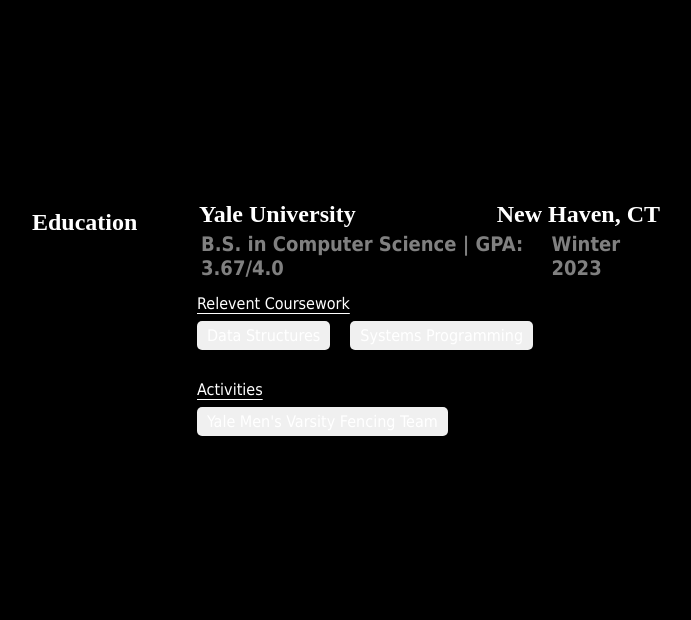
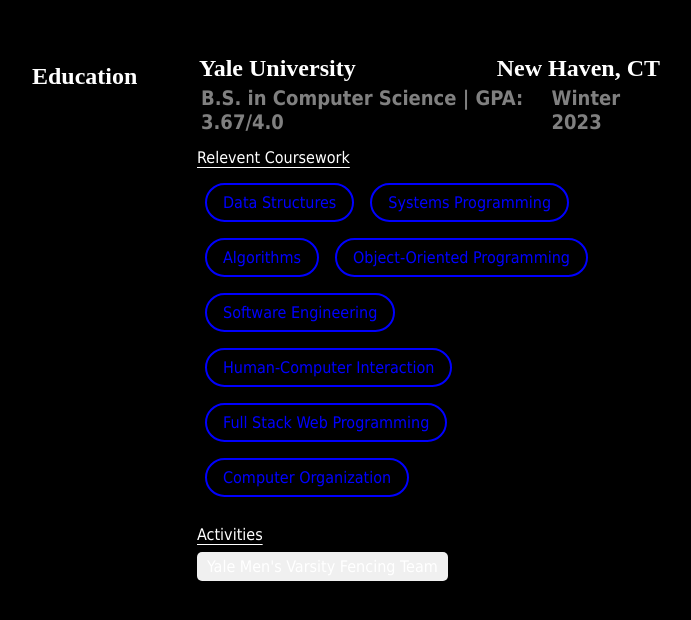
Before and after one commit to ading01/my_website, a React (Create React App) app: page / in a window 1280 px wide. Shown: the part 2096-2716 px from the top of the page, without its empty margins (298-989 px from the left). Built offline with nearby package versions, Linux system fonts and the light colour scheme.

Commit message:
added pill

```diff
--- a/src/components/HoverIcon.tsx
+++ b/src/components/HoverIcon.tsx
@@ -1,6 +1,5 @@
 import React from "react";
 import styled from "styled-components";
-import { useTheme } from "../contexts/ThemeContext";
 
 interface HoverIconProps {
   icon: React.ReactElement;
--- a/src/components/Navbar.tsx
+++ b/src/components/Navbar.tsx
@@ -21,6 +21,8 @@
   color: ${({ theme }) => theme.texts.primary};
   margin-right: 1rem;
   text-decoration: none;
+  font-size: 1.2rem;
+  transition: color 0.5s ease;
 `;
 
 const Navbar = () => {
--- /dev/null
+++ b/src/components/Pill.tsx
@@ -0,0 +1,35 @@
+import React from "react";
+import styled from "styled-components";
+
+interface PillProps {
+  children: React.ReactNode;
+  borderColor: string;
+  textColor: string;
+}
+
+const PillContainer = styled.span<{ borderColor: string; textColor: string }>`
+  display: inline-block;
+  padding: 0.5em 1em; // Adjust padding to your liking
+  font-size: 1rem; // Adjust font-size to your liking
+  background-color: transparent; // Transparent background
+  color: ${({ textColor }) => textColor}; // Text color passed via props
+  border: 2px solid ${({ borderColor }) => borderColor}; // Border color passed via props
+  border-radius: 50em; // High value to create pill shape
+  margin: 0.5em; // Add margin around the pill
+  user-select: none; // Prevent the user from selecting the text
+  text-align: center;
+`;
+
+const PillText = styled.span`
+  // Additional text styling if necessary
+`;
+
+function Pill({ children, borderColor, textColor }: PillProps) {
+  return (
+    <PillContainer borderColor={borderColor} textColor={textColor}>
+      <PillText>{children}</PillText>
+    </PillContainer>
+  );
+}
+
+export default Pill;
--- a/src/components/ResumeCard/ResumeCard.css
+++ b/src/components/ResumeCard/ResumeCard.css
@@ -24,7 +24,6 @@
   /* Using flex-wrap allows the course elements to wrap onto the next line */
   display: flex;
   flex-wrap: wrap;
-  gap: 10px;
 }
 
 .course {
--- a/src/content/EducationContent/EducationContent.tsx
+++ b/src/content/EducationContent/EducationContent.tsx
@@ -1,7 +1,18 @@
 import { useTheme } from "../../contexts/ThemeContext";
-
+import Pill from "../../components/Pill";
 import { Heading, SubHeading, PText, PTitle } from "../../styles/text";
 import FadeInSection from "../../ui/FadeInSection";
+
+const relevant_courses: string[] = [
+  "Data Structures",
+  "Systems Programming",
+  "Algorithms",
+  "Object-Oriented Programming",
+  "Software Engineering",
+  "Human-Computer Interaction",
+  "Full Stack Web Programming",
+  "Computer Organization",
+];
 
 function EducationContent() {
   const { theme } = useTheme();
@@ -23,12 +34,11 @@
         <div className="coursework-section">
           <PTitle mode={theme}>Relevent Coursework</PTitle>
           <div className="courses-container">
-            <span className="course">
-              <PText mode={theme}>Data Structures</PText>
-            </span>
-            <span className="course">
-              <PText mode={theme}>Systems Programming</PText>
-            </span>
+            {relevant_courses.map((course, index) => (
+              <Pill key={index} borderColor="blue" textColor="blue">
+                {course}
+              </Pill>
+            ))}
           </div>
         </div>
 
--- a/src/content/HomeContent/HomeContent.css
+++ b/src/content/HomeContent/HomeContent.css
@@ -2,7 +2,7 @@
   display: flex;
   flex-direction: row;
   /* background-color: aqua; */
-  width: 50vw;
+  width: 42vw;
 }
 
 .left-column {
```
